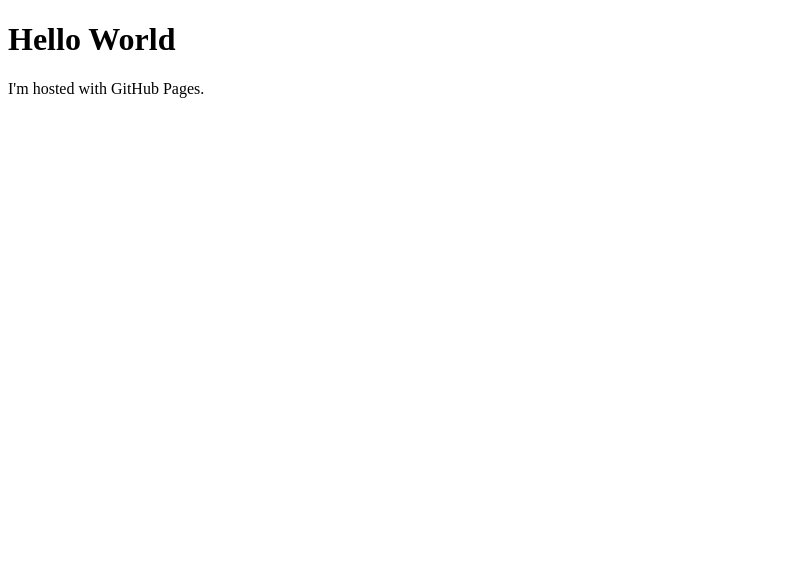
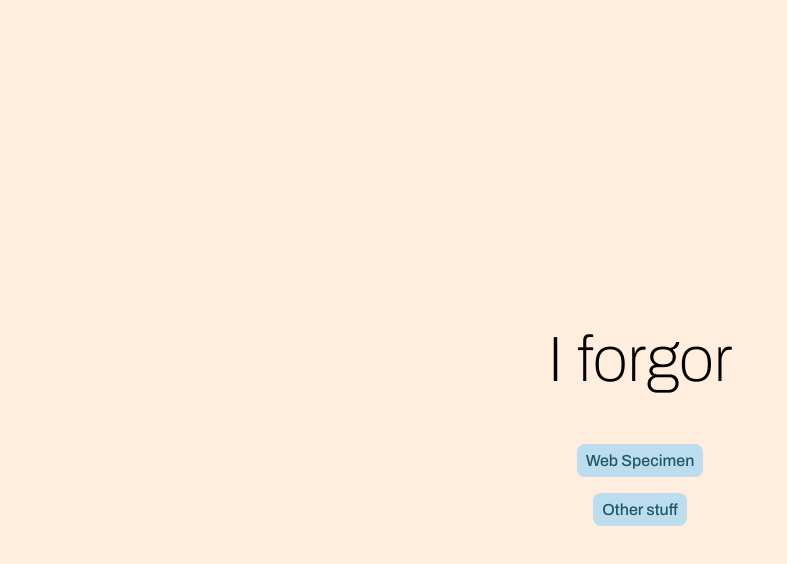
Before and after one commit to oqipoDev/oqipoDev.github.io, a plain HTML site: page index.html in a window 1280 px wide. Shown: the whole page, without its empty margins (0-787 px from the left). Drawn offline with Linux system fonts and the light colour scheme.

Commit message:
Lazy update

```diff
--- a/index.html
+++ b/index.html
@@ -1,7 +1,46 @@
 <!DOCTYPE html>
 <html>
+<head>
+	<link rel="stylesheet" href="https://fonts.googleapis.com/css2?family=Archivo:ital,wght@0,100;0,300;0,400;0,500;0,700;0,900;1,100;1,300;1,400;1,500;1,700;1,900">
+	<style>
+		:root{
+			--bg: #FED;
+			--content: #333;
+			--light-accent: #BDE;
+			--strong-accent: #256;
+		}
+		body{
+			font-family: Archivo;
+			background-color: var(--bg);
+			height: 100vh;
+			display: flex;
+			flex-direction: column;
+			align-items: center;
+			justify-content: center;
+		}
+		h1{
+			font-size: 4rem;
+			font-weight: 100;
+		}
+		a{
+			font-weight: 500;
+			transition: all ease-out 150ms;
+			padding: 0.5em 1ch;
+			background-color: var(--light-accent);
+			margin: 0.5em;
+			border-radius: 0.5em;
+			text-decoration: none;
+			color: var(--strong-accent);
+		}
+		a:hover{
+			border-radius: 0.75em;
+			letter-spacing: 1pt;
+		}
+	</style>
+</head>
 <body>
-<h1>Hello World</h1>
-<p>I'm hosted with GitHub Pages.</p>
+		<h1>I forgor</h1>
+		<a href="https://oqipoDev.github.io/web-specimen"> Web Specimen </a>
+		<a href="https://linktr.ee/oqipo"> Other stuff </a>
 </body>
 </html>
```
Also changed, not shown: 1 other file.
